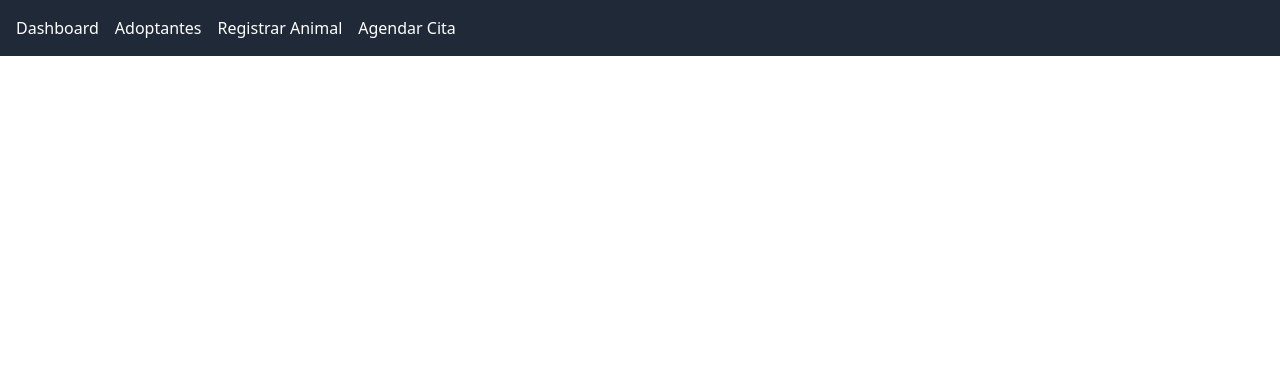
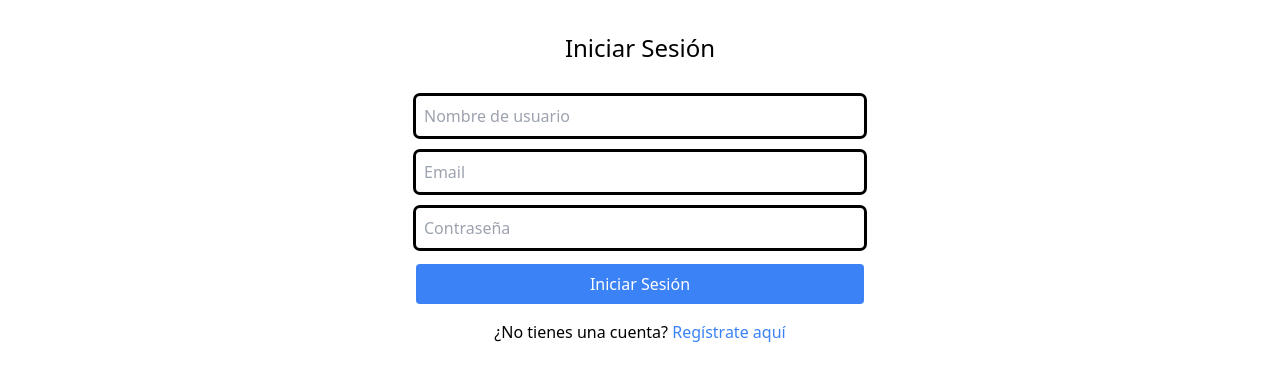
Before and after one commit to ldecasanova/Frontend-proyecto, a React (Vite) app: page / in a window 1280 px wide. Shown: the top 380 px of the page. Built offline with nearby package versions, Linux system fonts and the light colour scheme.

Commit message:
Correcion Backend

```diff
--- a/src/App.tsx
+++ b/src/App.tsx
@@ -23,7 +23,7 @@ function App() {
       <div className="App">
         <Routes>
           {/* Rutas sin NavBar */}
-          <Route path="/login" element={<Login />} />
+          <Route path="" element={<Login />} />
           <Route path="/register" element={<Register />} />
 
           {/* Rutas con NavBar utilizando el Layout */}
```
